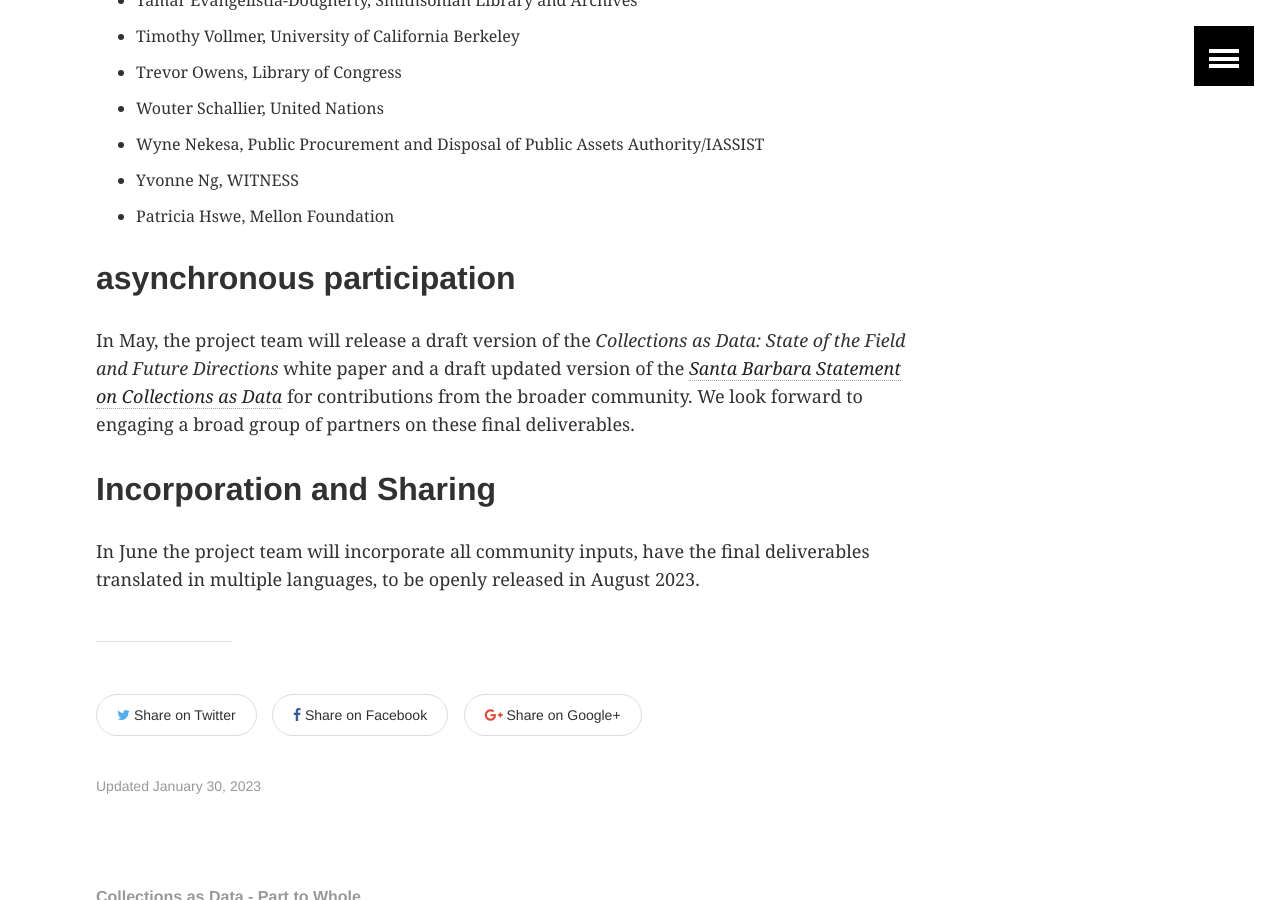
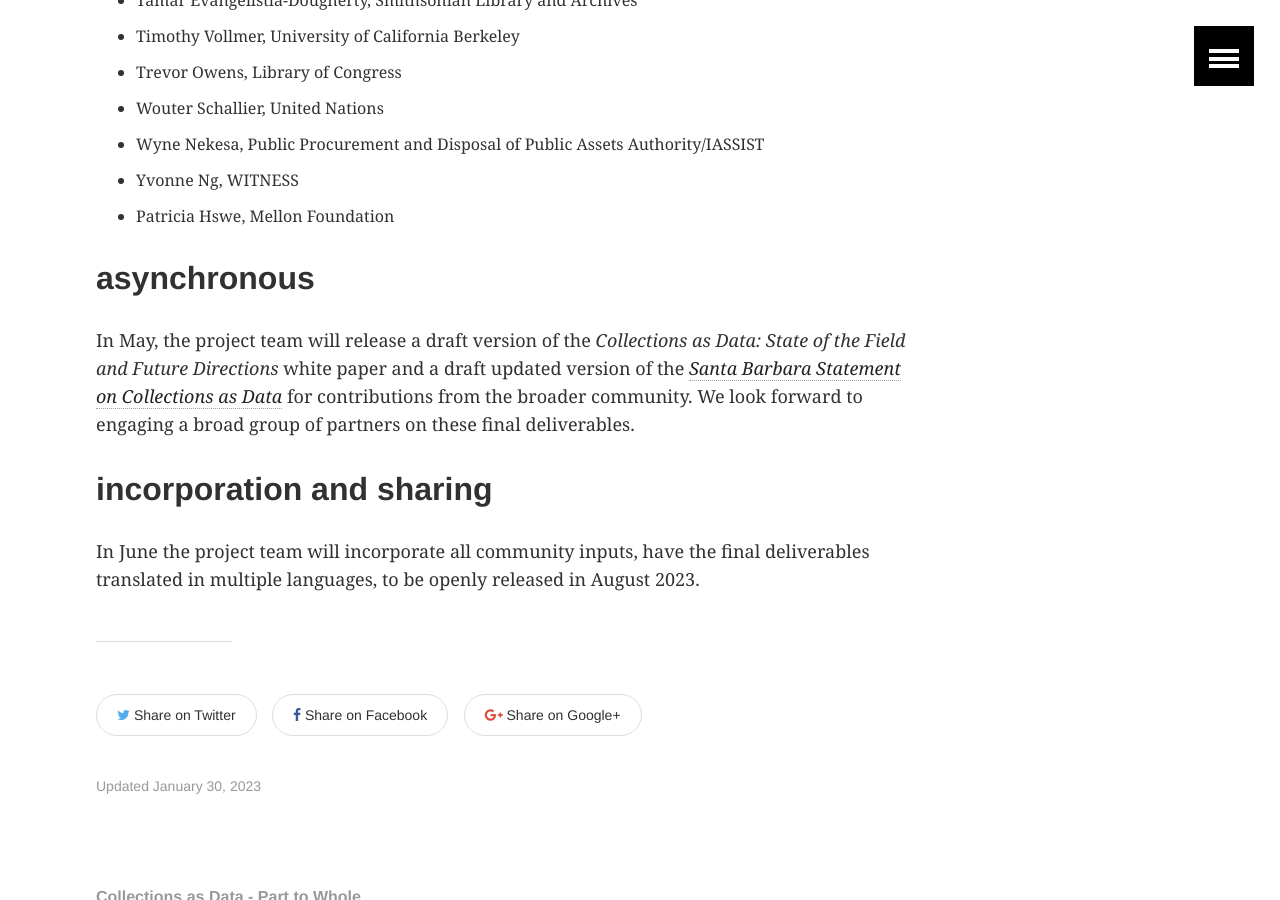
Before and after one commit to collectionsasdata/part2whole, a Jekyll site: the page built from _posts/2023-01-30-iac.markdown, in a window 1280 px wide and 900 px high, scrolled down 2707 px. Built offline with Jekyll 4.4.1, drawn with Linux system fonts in a browser that asks for light colours; some of the changed text lies outside the part shown.

Commit message:
Update 2023-01-30-iac.markdown

```diff
--- a/_posts/2023-01-30-iac.markdown
+++ b/_posts/2023-01-30-iac.markdown
@@ -6,7 +6,7 @@ teaser: "Paths to Participation"
 ---
 ---
 
-## in-person participation
+## in-person
 
 From April 25-26 practitioners and disciplinary researchers will gather in Vancouver, Canada for **Collections as Data: State of the Field and Future Directions** to assess the state of the field on an international level - challenges, aspirations, and prospective ways of working together. This work will produce position statements, a white paper, an update to the Santa Barbara Statement on Collections as Data, and if all goes well, subsequent, collaborative collections as data efforts.
 
@@ -76,10 +76,10 @@ We are excited to learn from the following participants at this event:
 - Yvonne Ng, WITNESS
 - Patricia Hswe, Mellon Foundation
 
-## asynchronous participation
+## asynchronous
 
 In May, the project team will release a draft version of the *Collections as Data: State of the Field and Future Directions* white paper and a draft updated version of the [*Santa Barbara Statement on Collections as Data*](https://collectionsasdata.github.io/statement/) for contributions from the broader community. We look forward to engaging a broad group of partners on these final deliverables.
 
-## Incorporation and Sharing
+## incorporation and sharing
 
 In June the project team will incorporate all community inputs, have the final deliverables translated in multiple languages, to be openly released in August 2023.
```
